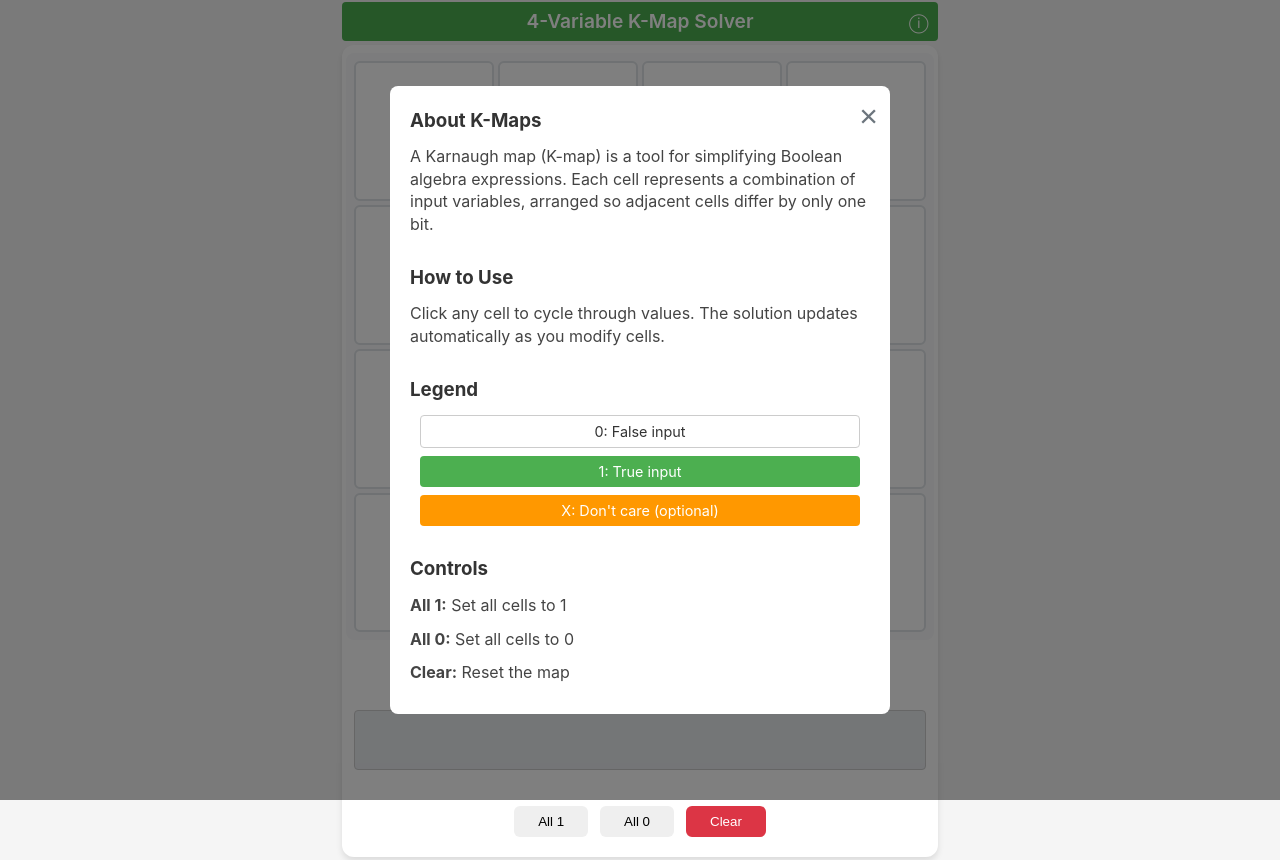
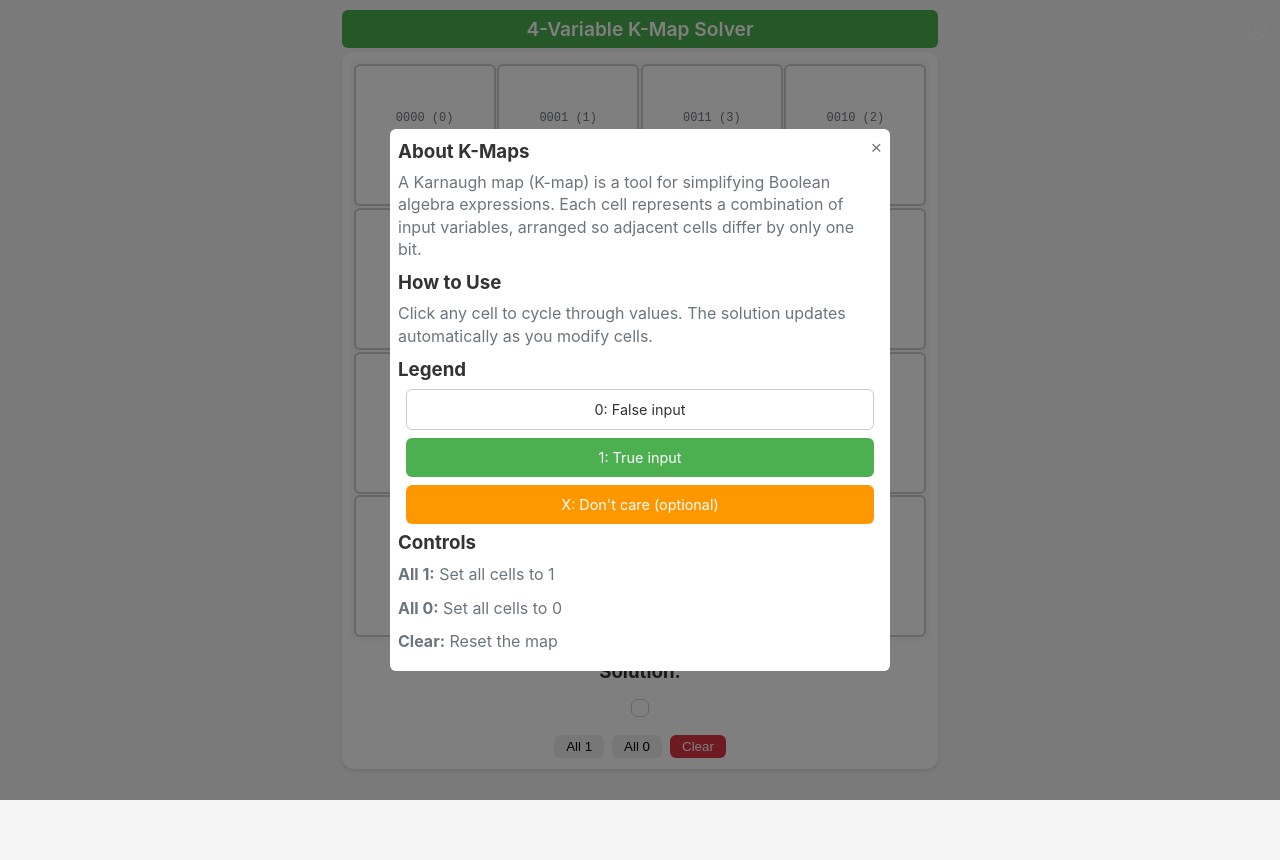
Before and after one commit to robonxt/web-kmap, a plain HTML site: page index.html in a window 1280 px wide. Both pictures are taken after a click on the button "Show Information". After the commit the page ends 808 px from the top, so only its background shows below. Drawn offline with Linux system fonts and the light colour scheme.

Commit message:
some more cleaning up, optimizing

```diff
--- a/styles.css
+++ b/styles.css
@@ -1,18 +1,19 @@
 :root {
     --primary-color: #4CAF50;
+    --primary-hover: #3498db;
     --warning-color: #FF9800;
+    --danger-color: #dc3545;
     --bg-color: #f5f5f5;
+    --bg-light: #f8f9fa;
     --border-color: #ccc;
     --text-color: #333;
     --text-muted: #6c757d;
-    --radius-sm: 4px;
-    --radius-md: 6px;
-    --radius-lg: 8px;
-    --radius-xl: 12px;
-    --spacing-xs: 0.15rem;
-    --spacing-sm: 0.25rem;
-    --spacing-md: 0.5rem;
-    --spacing-lg: 0.75rem;
+    --spacing: 0.5rem;
+    --radius: 6px;
+    --font-sm: 0.75rem;
+    --font-md: 0.9rem;
+    --font-lg: 1.2rem;
+    --shadow: 0 2px 4px rgba(0, 0, 0, 0.1);
 }
 
 * {
@@ -27,56 +28,52 @@ body {
     color: var(--text-color);
     background-color: var(--bg-color);
     min-height: 100vh;
-    display: flex;
-    align-items: center;
 }
 
 .container {
     width: 100%;
     max-width: 600px;
-    margin: 0 auto;
-    padding: var(--spacing-xs);
+    margin: var(--spacing) auto 0;
+    padding: calc(var(--spacing) * 0.2);
 }
 
 .header-bar {
     background-color: var(--primary-color);
-    padding: var(--spacing-sm);
+    padding: calc(var(--spacing) * 0.5);
     text-align: center;
-    border-radius: var(--radius-sm);
-    margin-bottom: var(--spacing-sm);
-    position: relative;
+    border-radius: var(--radius);
+    margin-bottom: calc(var(--spacing) * 0.5);
     display: flex;
     align-items: center;
     justify-content: center;
 }
 
 .header-bar h1 {
-    font-size: 1.2rem;
+    font-size: var(--font-lg);
     color: white;
     font-weight: 600;
 }
 
 .info-btn {
     position: absolute;
-    right: 5px;
+    right: calc(var(--spacing) * 0.3);
     background: none;
     border: none;
     color: white;
-    font-size: 1.2rem;
+    font-size: var(--font-lg);
     cursor: pointer;
-    padding: var(--spacing-sm);
 }
 
 .legend {
-    margin: 5px 0;
+    margin: calc(var(--spacing) * 0.3) 0;
     text-align: center;
 }
 
 .legend-item {
     display: inline-block;
-    margin: 0 10px;
-    padding: var(--spacing-sm) var(--spacing-md);
-    border-radius: var(--radius-sm);
+    margin: 0 var(--spacing);
+    padding: calc(var(--spacing) * 0.5) var(--spacing);
+    border-radius: var(--radius);
 }
 
 .legend-item.zero {
@@ -96,9 +93,9 @@ body {
 
 .kmap-container {
     background: white;
-    padding: var(--spacing-md) var(--spacing-sm);
-    border-radius: var(--radius-xl);
-    box-shadow: 0 4px 6px rgba(0, 0, 0, 0.1);
+    padding: var(--spacing);
+    border-radius: calc(var(--radius) * 2);
+    box-shadow: var(--shadow);
     min-height: 350px;
     display: flex;
     flex-direction: column;
@@ -107,33 +104,31 @@ body {
 .kmap-grid {
     display: grid;
     grid-template-columns: repeat(4, minmax(80px, 1fr));
-    gap: 4px;
-    margin-bottom: var(--spacing-lg);
-    padding: var(--spacing-md);
-    background: #f8f9fa;
-    border-radius: var(--radius-lg);
+    gap: calc(var(--spacing) * 0.2);
+    margin-bottom: var(--spacing);
+    padding: calc(var(--spacing) * 0.5);
+    background: var(--bg-light);
+    border-radius: var(--radius);
 }
 
 .cell {
-    position: relative;
     aspect-ratio: 1;
-    border: 2px solid #dee2e6;
-    border-radius: var(--radius-md);
+    border: 2px solid var(--border-color);
+    border-radius: var(--radius);
     display: flex;
     flex-direction: column;
     align-items: center;
     justify-content: center;
     cursor: pointer;
+    background: white;
+    padding: calc(var(--spacing) * 0.3);
     transition: all 0.2s ease;
-    user-select: none;
-    padding: var(--spacing-sm);
-    background: white;
 }
 
 .cell:hover {
-    border-color: #adb5bd;
+    border-color: var(--primary-hover);
     transform: translateY(-1px);
-    box-shadow: 0 2px 4px rgba(0, 0, 0, 0.05);
+    box-shadow: var(--shadow);
 }
 
 .cell.selected {
@@ -151,16 +146,15 @@ body {
 }
 
 .binary-display {
-    font-size: 0.75rem;
+    font-size: var(--font-sm);
     color: var(--text-muted);
-    margin-bottom: var(--spacing-sm);
+    margin-bottom: calc(var(--spacing) * 0.3);
     font-family: monospace;
     text-align: center;
-    line-height: 1.2;
 }
 
 .value-display {
-    font-size: 1.2rem;
+    font-size: var(--font-lg);
     font-weight: bold;
 }
 
@@ -168,29 +162,32 @@ body {
     display: flex;
     flex-direction: column;
     align-items: center;
-    margin-top: var(--spacing-sm);
-    padding: var(--spacing-md);
+    margin-top: calc(var(--spacing) * 0.5);
+    padding: calc(var(--spacing) * 0.5);
 }
 
 .solution-header {
     display: flex;
     align-items: center;
-    gap: var(--spacing-md);
-    margin-bottom: var(--spacing-sm);
+    gap: var(--spacing);
+    margin-bottom: calc(var(--spacing) * 0.5);
 }
 
-.solution-header h3 {
-    margin-right: 0.5rem;
+.solution-container {
+    margin: var(--spacing) 0;
+    padding: var(--spacing);
+    border: 1px solid var(--border-color);
+    border-radius: var(--radius);
 }
 
 .solution-select {
-    padding: var(--spacing-md);
-    border-radius: var(--radius-sm);
+    padding: var(--spacing);
+    border-radius: var(--radius);
     border: 1px solid var(--border-color);
     background-color: white;
-    font-size: 14px;
+    font-size: var(--font-md);
     cursor: pointer;
-    margin: var(--spacing-sm);
+    margin: var(--spacing);
     display: none;
 }
 
@@ -199,37 +196,18 @@ body {
     border-color: var(--primary-color);
 }
 
-.solution-container {
-    margin: var(--spacing-lg) 0;
-    padding: var(--spacing-lg);
-    border: 1px solid var(--border-color);
-    border-radius: var(--radius-sm);
-    min-height: 40px;
-    height: 60px;
-    width: 100%;
-    text-align: center;
-    background-color: #f9f9f9;
-    font-size: 16px;
-    line-height: 1.5;
-    overflow-y: auto;
-}
-
-.solution-container:empty {
-    background-color: #e9ecef;
-}
-
 .controls {
     display: flex;
-    gap: var(--spacing-lg);
+    gap: var(--spacing);
     justify-content: center;
-    padding: var(--spacing-lg) 0;
-    margin-top: var(--spacing-sm);
+    padding: calc(var(--spacing) * 0.3) 0;
+    margin-top: calc(var(--spacing) * 0.5);
 }
 
 button {
-    padding: var(--spacing-md) 1.5rem;
+    padding: calc(var(--spacing) * 0.5) calc(var(--spacing) * 1.5);
     border: none;
-    border-radius: var(--radius-md);
+    border-radius: var(--radius);
     cursor: pointer;
     font-weight: 500;
     transition: all 0.2s ease;
@@ -237,7 +215,7 @@ button {
 
 button:hover {
     transform: translateY(-1px);
-    box-shadow: 0 2px 4px rgba(0, 0, 0, 0.1);
+    box-shadow: var(--shadow);
 }
 
 #solve-btn {
@@ -246,20 +224,16 @@ button:hover {
 }
 
 #solve-btn:hover {
-    background-color: #3498db;
-    transform: translateY(-1px);
-    box-shadow: 0 2px 4px rgba(0, 0, 0, 0.1);
+    background-color: var(--primary-hover);
 }
 
 #clear-btn {
-    background-color: #dc3545;
+    background-color: var(--danger-color);
     color: white;
 }
 
 #clear-btn:hover {
-    background-color: #c0392b;
-    transform: translateY(-1px);
-    box-shadow: 0 2px 4px rgba(0, 0, 0, 0.1);
+    background-color: var(--danger-color);
 }
 
 .var-not {
@@ -270,12 +244,12 @@ button:hover {
 
 .title-container {
     text-align: center;
-    margin-bottom: 2rem;
+    margin-bottom: var(--spacing);
 }
 
 h1 {
-    color: #2c3e50;
-    font-size: 1.5rem;
+    color: var(--text-color);
+    font-size: var(--font-lg);
     font-weight: 600;
 }
 
@@ -298,19 +272,18 @@ h1 {
 
 .popup-content {
     background: white;
-    padding: 20px;
-    border-radius: 8px;
+    padding: var(--spacing);
+    border-radius: var(--radius);
     position: relative;
     max-width: 500px;
     width: 90%;
-    max-height: 90vh;
-    overflow-y: auto;
+    margin: 15px auto;
 }
 
 .popup-content h3 {
-    margin-top: 1.5em;
-    margin-bottom: 0.5em;
-    color: #333;
+    margin-top: calc(var(--spacing) * 0.5);
+    margin-bottom: calc(var(--spacing) * 0.5);
+    color: var(--text-color);
 }
 
 .popup-content h3:first-child {
@@ -318,9 +291,9 @@ h1 {
 }
 
 .popup-content p {
-    margin-bottom: 1em;
+    margin-bottom: var(--spacing);
     line-height: 1.4;
-    color: #444;
+    color: var(--text-muted);
 }
 
 .controls-list {
@@ -330,29 +303,29 @@ h1 {
 }
 
 .controls-list li {
-    margin-bottom: 0.5em;
-    color: #444;
+    margin-bottom: var(--spacing);
+    color: var(--text-muted);
 }
 
 .legend {
     display: flex;
     flex-direction: column;
-    gap: 8px;
+    gap: var(--spacing);
 }
 
 .legend-item {
-    padding: 4px 8px;
-    border-radius: 4px;
-    font-size: 0.9em;
+    padding: var(--spacing) calc(var(--spacing) * 0.5);
+    border-radius: var(--radius);
+    font-size: var(--font-md);
 }
 
 .close-btn {
     position: absolute;
-    top: var(--spacing-lg);
-    right: var(--spacing-lg);
+    top: var(--spacing);
+    right: var(--spacing);
     background: none;
     border: none;
-    font-size: 2rem;
+    font-size: var(--font-lg);
     cursor: pointer;
     color: var(--text-muted);
     padding: 0;
```
